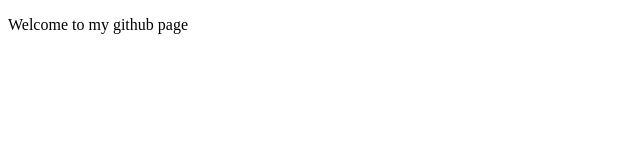
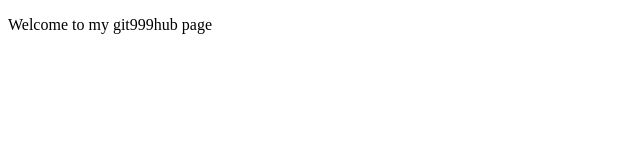
Before and after one commit to rrizleyctpi/rrizleyctpi.github.io, a plain HTML site: page Index.html in a window 1280 px wide. Shown: the full height of the page, 0-640 px from the left. Drawn offline with Linux system fonts and the light colour scheme.

Commit message:
Modified Index.html

```diff
--- a/Index.html
+++ b/Index.html
@@ -3,6 +3,6 @@
 <head>
 </head>
 <body>
-<p>Welcome to my github page</p>
+<p>Welcome to my git999hub page</p>
 </body>
 </html>
```
